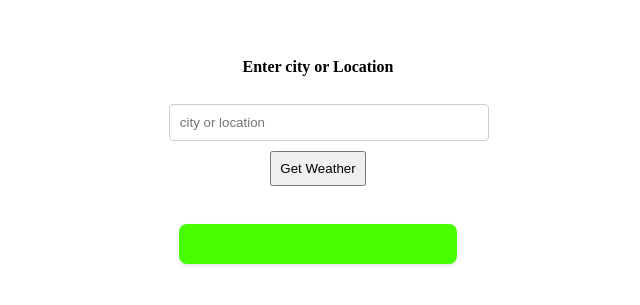
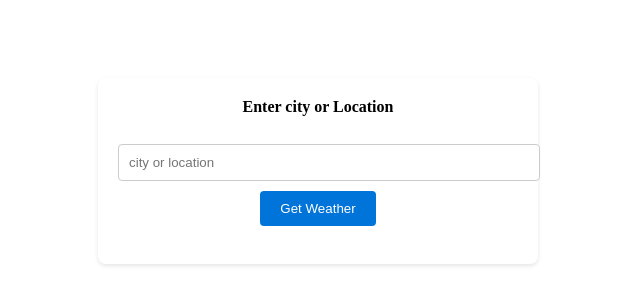
Before and after one commit to Atee-Michael/Accurate-MET, a plain HTML site: page index.html in a window 1280 px wide. Shown: the part 229-534 px from the top of the page, without its empty margins (322-962 px from the left). Drawn offline with Linux system fonts and the light colour scheme.

Commit message:
styled submit button and modified input container

```diff
--- a/style/style.css
+++ b/style/style.css
@@ -17,8 +17,9 @@ input[type="submit"] {
   padding: 8px;
 }
 
-#weatherDisplay {
-  background-color: #48ff00;
+/* Style the input container */
+.input-container {
+    background-color: #ffffff;
   border-radius: 8px;
   box-shadow: 0 2px 4px rgba(0, 0, 0, 0.1);
   padding: 20px;
@@ -40,3 +41,13 @@ input[type="text"] {
   border: 1px solid #ccc;
   border-radius: 4px;
 }
+
+/* Style the submit button */
+#submitButton {
+    background-color: #0074d9;
+    color: #fff;
+    border: none;
+    border-radius: 4px;
+    padding: 10px 20px;
+    cursor: pointer;
+  }
```
